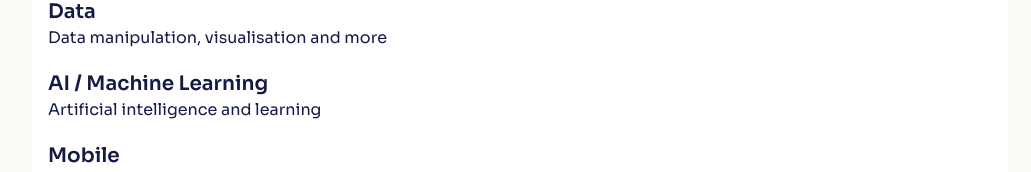
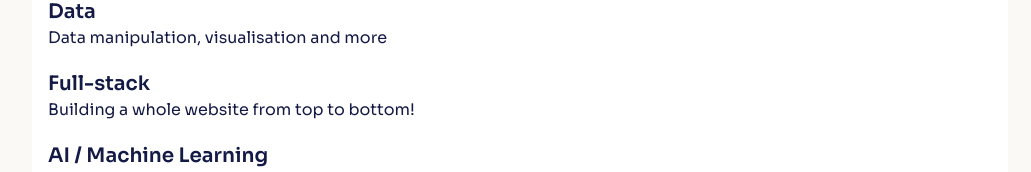
Before and after one commit to CharlieSay/100-projects-web, a Next.js app: page / in a window 1280 px wide. Shown: the part 488-660 px from the top of the page, without its empty margins (120-1151 px from the left). Built offline with nearby package versions, Linux system fonts and the light colour scheme.

Commit message:
:sparkles: Added new full-stack section

```diff
--- a/src/pages/collection/[type]/[collection].tsx
+++ b/src/pages/collection/[type]/[collection].tsx
@@ -26,11 +26,14 @@ export const getStaticPaths: GetStaticPaths = async () => {
       { params: { type: "type", collection: "data" } },
       { params: { type: "type", collection: "backend" } },
       { params: { type: "type", collection: "ai" } },
+      { params: { type: "type", collection: "fullstack" } },
       { params: { type: "expertise", collection: "easy" } },
       { params: { type: "expertise", collection: "intermediate" } },
       { params: { type: "expertise", collection: "advanced" } },
       { params: { type: "tag", collection: "java" } },
       { params: { type: "tag", collection: "javascript" } },
+      { params: { type: "tag", collection: "typescript" } },
+      { params: { type: "tag", collection: "python" } },
     ],
     fallback: true,
   };
--- a/src/pages/index.tsx
+++ b/src/pages/index.tsx
@@ -27,6 +27,11 @@ function getPopularProjects(): HeroCollectionType[] {
           title: "Data",
           desc: "Data manipulation, visualisation and more",
           url: "collection/type/data",
+        },
+        {
+          title: "Full-stack",
+          desc: "Building a whole website from top to bottom!",
+          url: "collection/type/fullstack",
         },
         {
           title: "AI / Machine Learning",
```
